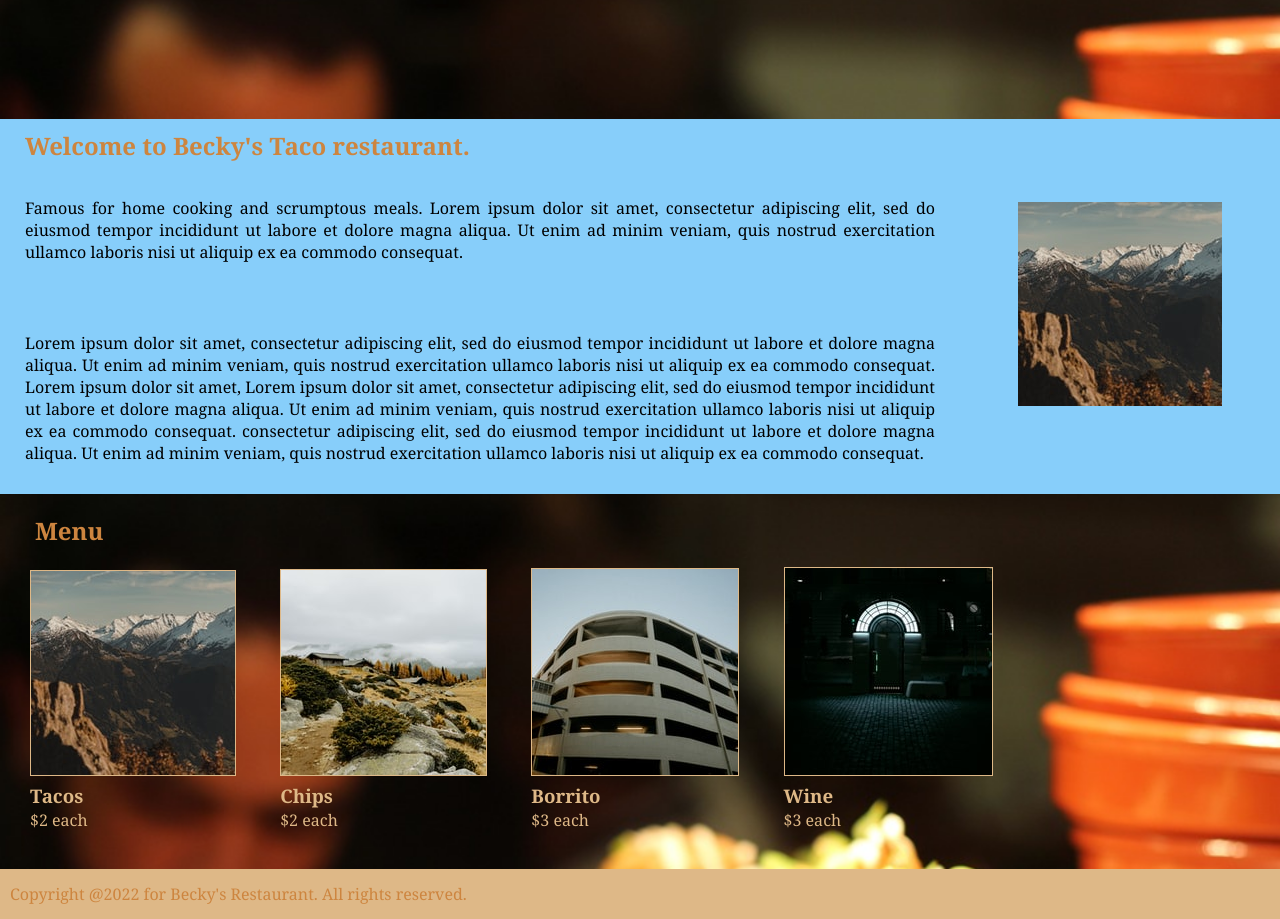
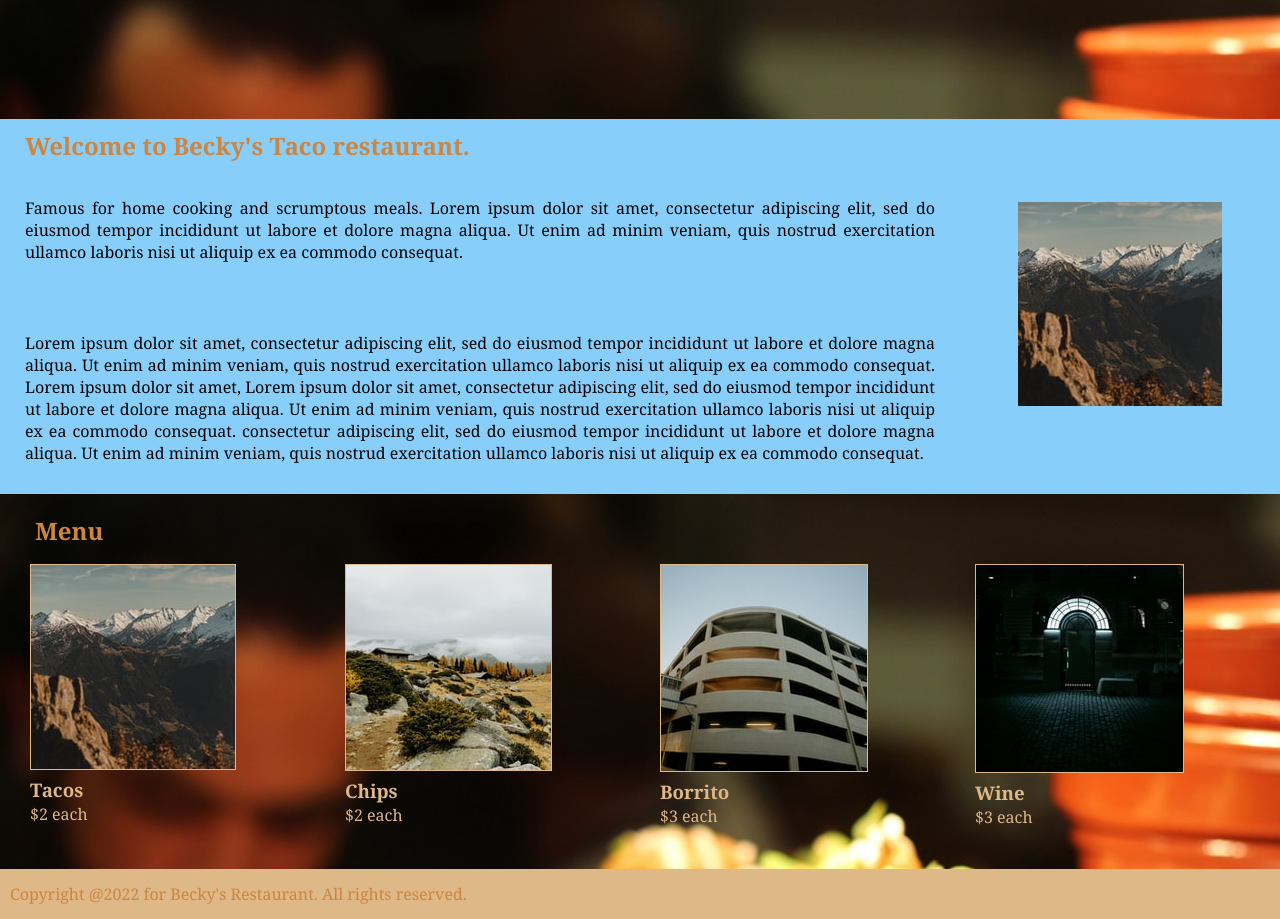
Before and after one commit to beckwanderer/beckys-restaurant, a plain HTML site: page index.html in a window 1280 px wide. Shown: the part 121-1040 px from the top of the page. Drawn offline with Linux system fonts and the light colour scheme.

Commit message:
Made menu into grid

```diff
--- a/css/styles.css
+++ b/css/styles.css
@@ -102,30 +102,38 @@ a:hover {
     padding: 10px;
     background-image: url("../img/taco.jpg");
     background-size: cover;
+
+    display: grid;
+    grid-template-rows: 50px 1fr;
+    grid-template-columns: repeat(4, 1fr);
+    grid-template-areas: "menuHeader menuHeader menuHeader menuHeader"
+    "menuA menuB menuC menuD"
+
+  }
+
+  #menuHeader {
+    grid-area: menuHeader;
   }
 
 
+  #menuA {
+    grid-area: menuA;
+  }
 
+  #menuB {
+    grid-area: menuB;
+  }
+  #menuC {
+    grid-area: menuC;
+  }
+  #menuD {
+    grid-area: menuD;
+  }
 
 .menuItem {
   display: inline-block;
   padding: 10px 20px;
   line-height: 25px;
-}
-
-#footer {
-    grid-area: footer;
- }
-
-h1 {
-    color: lightblue;
-    padding-left: 10px;
-    line-height: 75px;
-}
-
-h2 {
-  color: peru;
-  padding: 10px 25px;
 }
 
 
@@ -140,6 +148,23 @@ h2 {
   border-style: solid;
   border-color: burlywood;
 }
+
+#footer {
+  grid-area: footer;
+}
+
+h1 {
+  color: lightblue;
+  padding-left: 10px;
+  line-height: 75px;
+}
+
+h2 {
+color: peru;
+padding: 10px 25px;
+}
+
+
   footer {
     color: peru;
     background-color: burlywood;
--- a/index.html
+++ b/index.html
@@ -44,25 +44,25 @@
 
 
         <div id="menu">
-            <h2>Menu</h2>
+            <h2 class="menuHeader">Menu</h2>
 
-            <div class="menuItem">
+            <div id="menuA" class="menuItem">
                 <img src="./img/204x204.jpg" />
                 <h3>Tacos</h2>
                 <p class="price">$2 each</p>
             </div>
 
-            <div class="menuItem">
+            <div id="menuB" class="menuItem">
                 <img src="./img/205x205.jpg" />
                 <h3>Chips</h2>
                 <p class="price">$2 each</p>
             </div>
-            <div class="menuItem">
+            <div id="menuC" class="menuItem c">
                 <img src="./img/206x206.jpg" />
                 <h3>Borrito</h2>
                 <p class="price">$3 each</p>
             </div>
-            <div class="menuItem">
+            <div id="menuD" class="menuItem d">
                 <img src="./img/207x207.jpg" />
                 <h3>Wine</h2>
                 <p class="price">$3 each</p>
```
